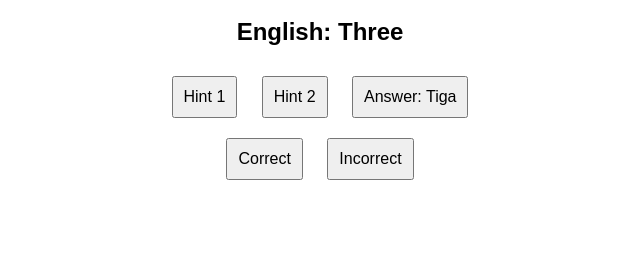
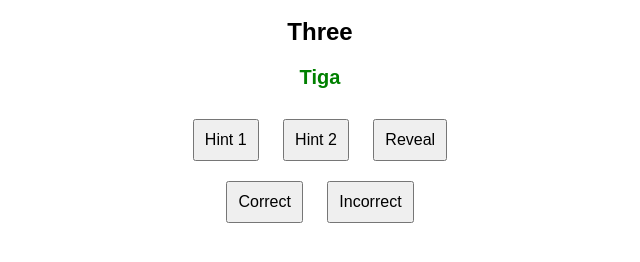
Before and after one commit to LT-aitools/indonesian-flashcards, a plain HTML site: page index.html in a window 1280 px wide. Both pictures are taken after a click on the button "Reveal". Shown: the part 90-352 px from the top of the page, without its empty margins (320-960 px from the left). Drawn offline with Linux system fonts and the light colour scheme.

Commit message:
Green answer
Answer shows in green under prompt, rather than as a button

```diff
--- a/index.html
+++ b/index.html
@@ -19,11 +19,17 @@
         #correct, #incorrect {
             display: none;
         }
+        #answer {
+            color: green;
+            font-size: 20px;
+            margin-top: 10px;
+        }
     </style>
 </head>
 <body>
     <h1>Indonesian Flashcard Game</h1>
     <h2 id="question">Loading...</h2>
+    <h3 id="answer"></h3>
     <button id="hint1">Hint 1</button>
     <button id="hint2">Hint 2</button>
     <button id="reveal">Reveal</button>
@@ -70,7 +76,8 @@
             }
 
             const word = vocabulary[currentWordIndex];
-            document.getElementById('question').innerText = `English: ${word.english}`;
+            document.getElementById('question').innerText = word.english;
+            document.getElementById('answer').innerText = "";
             document.getElementById('hint1').innerText = "Hint 1";
             document.getElementById('hint2').innerText = "Hint 2";
             document.getElementById('reveal').innerText = "Reveal";
@@ -95,7 +102,7 @@
         }
 
         function revealAnswer() {
-            document.getElementById('reveal').innerText = `Answer: ${vocabulary[currentWordIndex].indonesian}`;
+            document.getElementById('answer').innerText = vocabulary[currentWordIndex].indonesian;
             document.getElementById('correct').style.display = 'inline';
             document.getElementById('incorrect').style.display = 'inline';
         }
```
